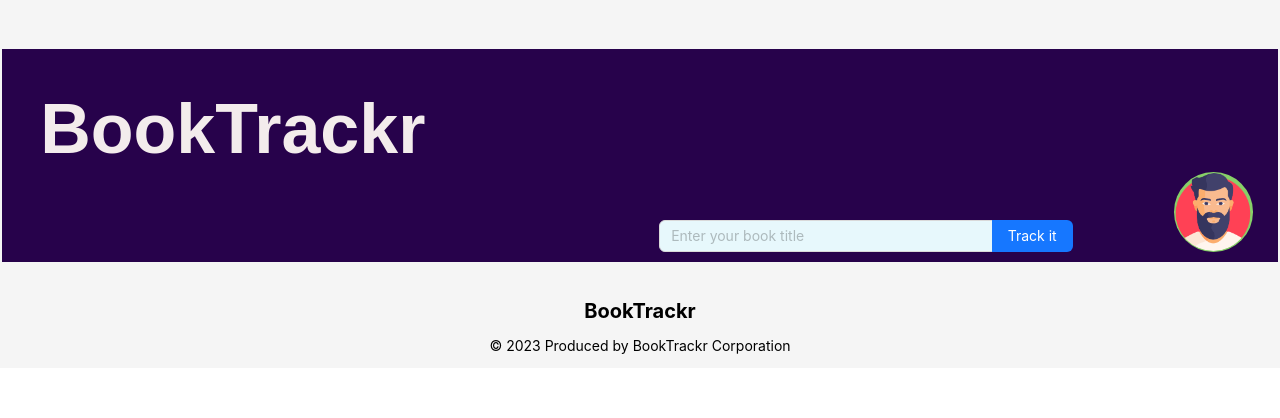
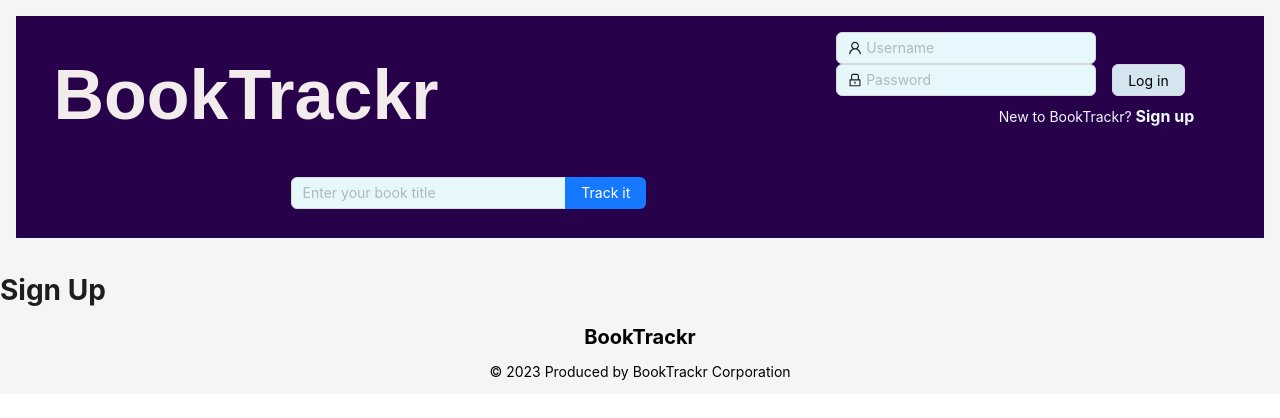
Before and after one commit to jpbeltrame/csis-3380-project-frontend, a React (Create React App) app: page /signup in a window 1280 px wide. Shown: the top 418 px of the page. Built offline with nearby package versions, Linux system fonts and the light colour scheme.

Commit message:
Login component

```diff
--- a/package.json
+++ b/package.json
@@ -10,6 +10,7 @@
     "antd": "^5.7.2",
     "axios": "^1.4.0",
     "fetch-jsonp": "^1.3.0",
+    "jwt-decode": "^3.1.2",
     "qs": "^6.11.2",
     "react": "^18.2.0",
     "react-dom": "^18.2.0",
@@ -18,7 +19,7 @@
     "web-vitals": "^2.1.4"
   },
   "scripts": {
-    "start": "PORT=4000 react-scripts start",
+    "start": "set PORT=4000 && react-scripts start",
     "build": "react-scripts build",
     "test": "react-scripts test",
     "eject": "react-scripts eject"
--- a/src/App.js
+++ b/src/App.js
@@ -1,11 +1,12 @@
 import "./App.css";
 import { Layout, Menu } from "antd";
+import { useState } from "react";
 import { BrowserRouter, Routes, Route } from "react-router-dom";
 import Header from "./components/Header/Header";
 import Footer from "./components/Footer/Footer";
 import Home from "./pages/Home/Home";
-import About from "./pages/About/About";
-import UserProfile from "./pages/UserProfile/UserProfile"
+import SignUp from "./pages/SignUp/SignUp";
+import UserProfile from "./pages/UserProfile/userProfile"
 import WishList from "./pages/WishList/WishList"
 import { Content } from "antd/es/layout/layout";
 
@@ -13,20 +14,23 @@ import { Content } from "antd/es/layout/layout";
 function App() {
 
   //TESTING VARIABLES
-  const userIdForTesting = '64c016138b959c393530996a';
+  // const userIdForTesting = '64c016138b959c393530996a';
+  const [userId,setUserId] = useState('');
 
   return (
     <BrowserRouter>
       <div className="App">
         <Layout hasSider="true">
-          <Header />
+          <Header setUserId={setUserId}/>
           <Layout>
             <Content>
               <Routes>
                 <Route index element={<Home />} />
-                <Route path="/about" element={<About />} />
-                <Route path="/user" element={<UserProfile userId={userIdForTesting} />} />
-                <Route path="/wishList" element={<WishList userId={userIdForTesting} />} />
+                <Route path="/signup" element={<SignUp />} />
+                {/* <Route path="/user" element={<UserProfile userId={userIdForTesting} />} /> */}
+                <Route path="/user" element={<UserProfile userId={userId}/>} />
+                {/* <Route path="/wishList" element={<WishList userId={userIdForTesting} />} /> */}
+
               </Routes>
             </Content>
 
--- a/src/components/Header/Header.css
+++ b/src/components/Header/Header.css
@@ -1,6 +1,6 @@
 .header{
-    background: "#27024B";
-    margin:2px;
+    background-color:#27024B;
+    margin:1rem;
 }
 
 .search{
--- a/src/components/Header/Header.js
+++ b/src/components/Header/Header.js
@@ -1,5 +1,6 @@
 import "./Header.css";
 import React, { useState } from "react";
+import { Link } from "react-router-dom";
 import {
   Avatar,
   Menu,
@@ -8,21 +9,18 @@ import {
 } from "antd";
 import { Typography } from "antd";
 import { UserOutlined } from "@ant-design/icons";
+import Login from "../../pages/Login/Login";
 
 const { Search } = Input;
 const onSearch = (value) => console.log(value);
 
 
 
-function Header() {
+function Header({setUserId}) {
   const routes = [
     {
       name: "Home",
       path: "/",
-    },
-    {
-      name: "About",
-      path: "/about",
     },
     {
       name: "User Profile",
@@ -46,6 +44,11 @@ function Header() {
 
   const { Title } = Typography;
   const url = "man.png";
+  const [username,setUsername] = useState('');
+  // const [userId,setUserId] = useState('');
+
+
+//  const login = document.getElementById('loginDiv');
 
   const [menuVisible, setMenuVisible] = useState(false);
   const toggleMenuVisible = () => {
@@ -58,24 +61,33 @@ function Header() {
     </Menu>
   );
 
+  // const handleUsername = (newUsername) =>{
+  //   setUsername(newUsername);
+  //   console.log("username:", username);
+  // }
+
   return (
     <div className="header">
+        <Login setUsername ={setUsername} setUserId={setUserId}/>
       <Title
         style={{
           background: "#27024B",
           color: "#F3ECEC",
-          padding: "3% 0% 0% 3%",
+          padding: "3% 2% 0% 3%",
           fontSize: "70px",
           fontWeight: "bolder",
           fontFamily: "Arial",
+          margin: "0"
         }}
       >
         BookTrackr
-        <div className="search">
+
+        {/* <div className="search"> */}
           <Search
            style={{
-            margin: "0 17% 0 0",
-          width:'70%'}}
+            margin: "2% 10% 0 0",
+          width:'60%',
+        padding:'0 10% 0 20%'}}
             placeholder="Enter your book title"
             allowClear
             enterButton="Track it"
@@ -90,19 +102,26 @@ function Header() {
             trigger={["click"]}
             placement="bottomRight"
           >
-            <Avatar
+             <Link to="/user" style={{ float: "right", marginRight: "1rem" }}>
+            <Avatar id="avatar"
               src={<img src={url} alt="an user avatar" />}
               size={80}
               style={{
                 float: "right",
-                // margin: "5px",
+                visibility:username? "visible": "hidden",
                 backgroundColor: "#87d068",
               }}
               icon={<UserOutlined />}
             />
+            </Link>
           </Dropdown>
-        </div>
+        {/* </div> */}
       </Title>
+      {username && (
+         <p style={{ color: '#FFF6FF', float: 'right', fontSize: 'initial',paddingRight:'2rem',margin:'0 0 1rem'}}>
+           Welcome {username}
+         </p>
+      )}
     </div>
   );
 }
--- a/src/pages/About/About.js
+++ /dev/null
@@ -1,7 +0,0 @@
-import './About.css';
-
-function About() {
-   return <h1>About</h1>;
-}
-
-export default About;
--- /dev/null
+++ b/src/pages/Login/Login.css
@@ -0,0 +1,32 @@
+.loginForm{
+    margin:1rem;
+    float: right;
+    width: 33%;
+}
+
+.ant-btn-primary{
+    background-color:#0061B1;
+}
+
+
+.ant-btn-primary:disabled{
+    background-color: #D5E5F0;
+    color: black;
+}
+
+.signUp{
+    color: aliceblue;
+    text-align: right;
+    width: 85%;
+    margin: 0.5rem;
+}
+
+.signUp a{
+    color:aliceblue;
+    font-weight: bold;
+    font-size:medium;
+}
+
+.signUp a:hover{
+    color:#00ACD6;
+}
--- /dev/null
+++ b/src/pages/Login/Login.js
@@ -0,0 +1,115 @@
+import "./Login.css";
+import React, { useEffect, useState } from 'react';
+import { LockOutlined, UserOutlined } from '@ant-design/icons';
+import { Button, Form, Input } from 'antd';
+import axios from "axios";
+import jwt_decode from "jwt-decode";
+
+
+function validateLogin(username,password,setUsername,setUserId){
+  const data = {
+   username: username,
+   password: password
+  };
+
+  axios.post(`${process.env.REACT_APP_BACKEND_URL}auth/signin/`,JSON.stringify(data), {
+    headers: {
+      'Content-Type': 'application/json'
+    }
+  })
+  .then((response) => {
+    var token = response.data.jwtToken;
+    var decoded = jwt_decode(token);
+    var userId = decoded.id;
+
+    var login = document.getElementById('loginDiv');
+    login.style.visibility="hidden";
+    setUserId(userId);
+    setUsername(decoded.name);
+    console.log(decoded.name);
+
+  })
+  .catch((error) => {
+    const span = document.getElementById('signUp');
+    span.innerText=`User or Password invalid`
+    span.style.cssText='color: #00BAD3; padding:0 20%';
+    const message = document.getElementById('horizontal_login');
+    message.insertAdjacentElement( 'afterend',span);
+  });
+};
+
+function Login({setUsername, setUserId}) {
+  const [form] = Form.useForm();
+  const [, forceUpdate] = useState({});
+
+  // To disable submit button at the beginning.
+  useEffect(() => {
+    forceUpdate({});
+  }, []);
+
+  return (
+    <div id="loginDiv" >
+      <div className="loginForm">
+    <Form form={form} name="horizontal_login" layout="inline" >
+      <Form.Item
+        name="username"
+        rules={[
+          {
+            required: true,
+            message: 'Please input your username!',
+          },
+        ]}
+      >
+
+        <Input prefix={<UserOutlined className="site-form-item-icon" />} placeholder="Username" />
+      </Form.Item>
+      <Form.Item
+        name="password"
+        rules={[
+          {
+            required: true,
+            message: 'Please input your password!',
+          },
+        ]}
+      >
+        <Input
+          prefix={<LockOutlined className="site-form-item-icon" />}
+          type="password"
+          placeholder="Password"
+        />
+      </Form.Item>
+      <Form.Item shouldUpdate>
+        {() => (
+          <Button
+          onClick={()=>{
+            const user = form.getFieldValue('username');
+            const pass = form.getFieldValue('password')
+            validateLogin(user,pass,setUsername,setUserId)
+
+          }
+            }
+            type="primary"
+            htmlType="submit"
+            disabled={
+              !form.isFieldsTouched(true) ||
+              !!form.getFieldsError().filter(({ errors }) => errors.length).length
+            }
+          >
+            Log in
+          </Button>
+
+        )}
+      </Form.Item>
+      <p id="signUp" className="signUp">
+            New to BookTrackr?
+            <a href="/signup"> Sign up </a>
+            </p>
+    </Form>
+
+          </div>
+    </div>
+  );
+};
+
+
+export default Login;
--- /dev/null
+++ b/src/pages/SignUp/SignUp.js
@@ -0,0 +1,7 @@
+import './SignUp.css';
+
+function SignUp() {
+   return <h1>Sign Up</h1>;
+}
+
+export default SignUp;
--- a/src/pages/UserProfile/userProfile.js
+++ b/src/pages/UserProfile/userProfile.js
@@ -11,8 +11,9 @@ const UserProfile = (props) => {
   const [name, setName] = useState('');
   const [username, setUsername] = useState('');
 
+
   useEffect(() => {
-    axios.get(`${process.env.REACT_APP_BACKEND_URL}/users/profile/${userId}`)
+    axios.get(`${process.env.REACT_APP_BACKEND_URL}users/profile/${userId}`)
       .then((response) => {
         setUserProfile(response.data);
         setName(response.data.name);
```
Also changed, not shown: src/pages/SignUp/SignUp.css (added), 2 other files (tests, documents, lock files or other folders).
